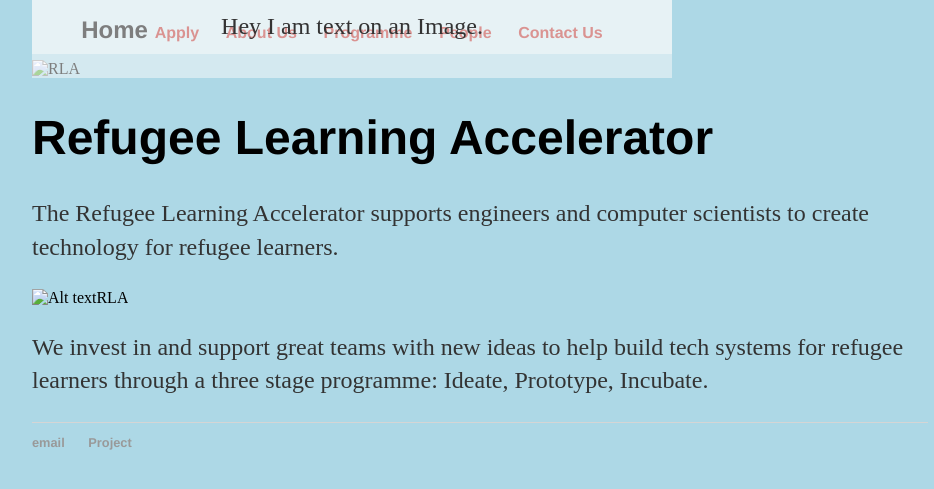
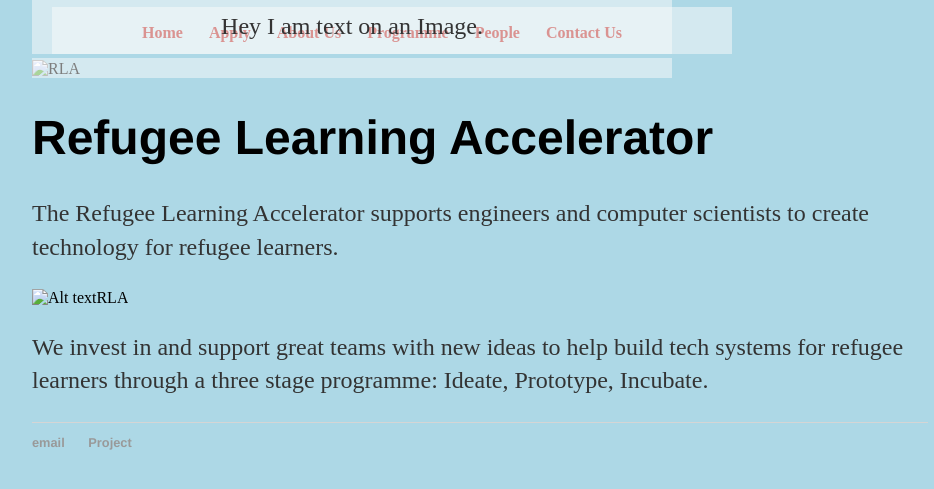
Before and after one commit to Refugee-Learning-Accelerator/Refugee-Learning-Accelerator.github.io, a Jekyll site: the page built from index.html, in a window 1280 px wide. Shown: the top 489 px of the page, without its empty margins (160-1094 px from the left). Built offline with Jekyll 4.4.1, drawn with Linux system fonts in a browser that asks for light colours.

Commit message:
Update landingpage.html

```diff
--- a/_layouts/landingpage.html
+++ b/_layouts/landingpage.html
@@ -10,7 +10,7 @@
   					<img src="Refugee-Learning-Accelerator.github.io/Green_leaf.jpg" alt="RLA">
 
 			<nav class="absolute-text">
-	    		<ul class="absolute-text>
+	    		<ul class="absolute-text">
 	        		<li><a href="/">Home</a></li>
 				<li><a href="/apply">Apply</a></li>
 		        	<li><a href="/about">About Us</a></li>
```
